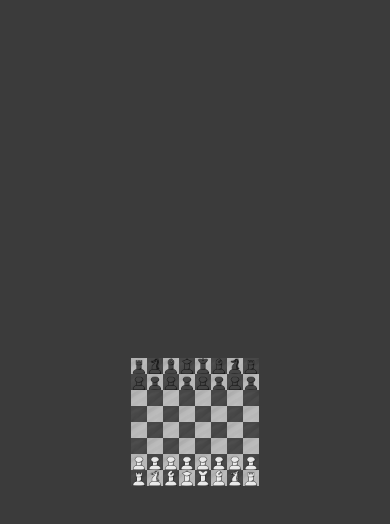
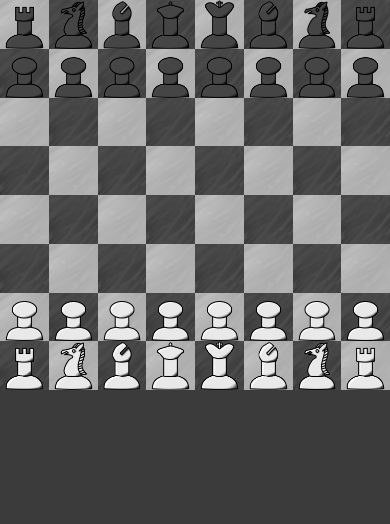
Before and after one commit to JamesLeeks/chess-app, a React (Create React App) app: page / in a window 390 px wide. Shown: the top 524 px of the page. Built offline with nearby package versions, Linux system fonts and the light colour scheme.

Commit message:
switch react app to use grid layout for board

```diff
--- a/src/App.css
+++ b/src/App.css
@@ -2,25 +2,7 @@ body {
   background-color: rgb(59, 59, 59);
 }
 
-.board {
-  font-size: 0;
-  grid-template-columns: repeat(5, 1fr);
-  margin: 0;
-  position: absolute;
-  top: 50%;
-  left: 50%;
-  transform: translate(-50%, -50%);
-  min-width: 400px;
-}
-
-.light-square {
-  background-image: url("images/lightSquares.png");
-}
-
-.dark-square {
-  background-image: url("images/darkSquares.png");
-}
-
+/*
 .light-square-selected {
   background-image: url("images/lightSquareSelected.png");
 }
@@ -35,203 +17,115 @@ body {
 
 .dark-square-move {
   background-image: url("images/darkSquareMoves.png");
+} */
+
+
+.board {
+  display: grid;
+  grid-template-columns: repeat(8, 1fr);
+  max-width: 700px;
 }
 
 .square {
-  width: 96px;
-  height: 96px;
-  display: inline-block;
+  background-image: url("images/darkSquares.png");
+  padding-top: 100%;
+  position: relative;
 }
 
-.square::after {
-  content: " ";
-  background-size: 100% 100%;
-  width: 96px;
-  height: 96px;
-  display: inline-block;
+.square:nth-of-type(16n+1),
+.square:nth-of-type(16n+3),
+.square:nth-of-type(16n+5),
+.square:nth-of-type(16n+7),
+.square:nth-of-type(16n+10),
+.square:nth-of-type(16n+12),
+.square:nth-of-type(16n+14),
+.square:nth-of-type(16n+16) {
+  background-image: url("images/lightSquares.png");
+}
+
+.square.selected {
+  background-image: url("images/darkSquareSelected.png");
+}
+
+.square.selected:nth-of-type(16n+1),
+.square.selected:nth-of-type(16n+3),
+.square.selected:nth-of-type(16n+5),
+.square.selected:nth-of-type(16n+7),
+.square.selected:nth-of-type(16n+10),
+.square.selected:nth-of-type(16n+12),
+.square.selected:nth-of-type(16n+14),
+.square.selected:nth-of-type(16n+16) {
+  background-image: url("images/lightSquareSelected.png");
+}
+
+.square.move-option {
+  background-image: url("images/darkSquareMoves.png");
+}
+
+.square.move-option:nth-of-type(16n+1),
+.square.move-option:nth-of-type(16n+3),
+.square.move-option:nth-of-type(16n+5),
+.square.move-option:nth-of-type(16n+7),
+.square.move-option:nth-of-type(16n+10),
+.square.move-option:nth-of-type(16n+12),
+.square.move-option:nth-of-type(16n+14),
+.square.move-option:nth-of-type(16n+16) {
+  background-image: url("images/lightSquareMoves.png");
+}
+
+.piece {
+  position: absolute;
+  top: 0;
+  left: 0;
+  height: 100%;
+  width: 100%;
+}
+
+.black-rook {
+  content: url("images/blackRook.png");
+}
+
+.black-knight {
+  content: url("images/blackKnight.png");
+}
+
+.black-bishop {
+  content: url("images/blackBishop.png");
+}
+
+.black-queen {
+  content: url("images/blackQueen.png");
+}
+
+.black-king {
+  content: url("images/blackKing.png");
+}
+
+.black-pawn {
+  content: url("images/blackPawn.png");
 }
 
 
-
-
-.black-pawn::after {
-  background-image: url("images/blackPawn.png");
+.white-rook {
+  content: url("images/whiteRook.png");
 }
 
-.white-pawn::after {
-  background-image: url("images/whitePawn.png");
+.white-knight {
+  content: url("images/whiteKnight.png");
 }
 
-.black-rook::after {
-  background-image: url("images/blackRook.png");
+.white-bishop {
+  content: url("images/whiteBishop.png");
 }
 
-.black-queen::after {
-  background-image: url("images/blackQueen.png");
+.white-queen {
+  content: url("images/whiteQueen.png");
 }
 
-.white-queen::after {
-  background-image: url("images/whiteQueen.png");
+.white-king {
+  content: url("images/whiteKing.png");
 }
 
-.black-king::after {
-  background-image: url("images/blackKing.png");
+.white-pawn {
+  content: url("images/whitePawn.png");
 }
-
-.black-bishop::after {
-  background-image: url("images/blackBishop.png");
-}
-
-.white-bishop::after {
-  background-image: url("images/whiteBishop.png");
-}
-
-.white-knight::after {
-  background-image: url("images/whiteKnight.png");
-}
-
-.black-knight::after {
-  background-image: url("images/blackKnight.png");
-}
-
-.white-rook::after {
-  background-image: url("images/whiteRook.png");
-}
-
-.white-king::after {
-  background-image: url("images/whiteKing.png");
-}
-
-/********************************/
-
-/* large desktop screen */
-@media screen and (max-width: 1550px) {
-
-  .square {
-    height: 72px;
-    width: 72px;
-    overflow: hidden;
-  }
-
-  .square::after {
-    width: 72px;
-    height: 72px;
-  }
-
-}
-
-/* medium desktop screen */
-@media screen and (max-width: 1180px) {
-
-  .square {
-    height: 64px;
-    width: 64px;
-    overflow: hidden;
-  }
-
-  .square::after {
-    width: 64px;
-    height: 64px;
-  }
-
-}
-
-/* large tablet */
-@media screen and (max-width: 1040px) {
-
-  .square {
-    height: 48px;
-    width: 48px;
-    overflow: hidden;
-  }
-
-  .square::after {
-    width: 48px;
-    height: 48px;
-  }
-
-}
-
-/* small tablet */
-@media screen and (max-width: 850px) {
-
-  .board {
-    /* min-width: 300px; */
-    min-width: fit-content;
-  }
-
-  .square {
-    height: 32px;
-    width: 32px;
-    overflow: hidden;
-  }
-
-  .square::after {
-    width: 32px;
-    height: 32px;
-  }
-
-}
-
-/* large mobile phone */
-@media screen and (max-width: 450px) {
-
-  .board {
-    /* min-width: 300px; */
-    min-width: fit-content;
-  }
-
-  .square {
-    height: 24px;
-    width: 24px;
-    overflow: hidden;
-  }
-
-  .square::after {
-    width: 24px;
-    height: 24px;
-  }
-
-}
-
-/* small mobile phone */
-@media screen and (max-width: 395px) {
-
-  .board {
-    /* min-width: 300px; */
-    min-width: fit-content;
-  }
-
-  .square {
-    height: 22px;
-    width: 22px;
-    overflow: hidden;
-  }
-
-  .square::after {
-    width: 22px;
-    height: 22px;
-  }
-
-}
-
-/* small mobile phone */
-@media screen and (max-width: 395px) {
-
-  .board {
-    /* min-width: 300px; */
-    min-width: fit-content;
-  }
-
-  .square {
-    height: 16px;
-    width: 16px;
-    overflow: hidden;
-  }
-
-  .square::after {
-    width: 16px;
-    height: 16px;
-  }
-
-}
--- a/src/components/Board.tsx
+++ b/src/components/Board.tsx
@@ -1,5 +1,5 @@
 import { Square } from "./Square";
-import { Board, Position, SquareType } from "../core/models";
+import { Board, Position } from "../core/models";
 
 export type BoardComponentParams = {
 	board: Board;
@@ -17,14 +17,7 @@ export function BoardComponent({
 	const boardContent = [];
 	// for each row:
 	for (let rowIndex = 0; rowIndex < 8; rowIndex++) {
-		// build up rows that are <div><Square... /><Square... /> .... </div>
-		// rowSquares is what goes inside the <div></div>
-		const rowSquares = [];
 		// for each column:
-		let squareType: SquareType = "light";
-		if (rowIndex % 2 > 0) {
-			squareType = "dark";
-		}
 		for (let columnIndex = 0; columnIndex < 8; columnIndex++) {
 			const isSelected =
 				selectedSquare?.row === rowIndex &&
@@ -36,7 +29,6 @@ export function BoardComponent({
 			const square = (
 				<Square
 					key={`column-${columnIndex}}`}
-					squareType={squareType}
 					// look up position from piecePosition
 					chessPiece={board[rowIndex][columnIndex]}
 					selected={isSelected}
@@ -44,19 +36,9 @@ export function BoardComponent({
 					onSquareClick={() => handleClick(rowIndex, columnIndex)}
 				/>
 			);
-			// add square to rowSquares
-			rowSquares.push(square);
-
-			if (squareType === "light") {
-				squareType = "dark";
-			} else {
-				squareType = "light";
-			}
+			// add square to boardContent
+			boardContent.push(square);
 		}
-		// wrap the Squares in a div
-		const row = <div key={`row-${rowIndex}}`}>{rowSquares}</div>;
-		// add row to the board
-		boardContent.push(row);
 	}
 
 	return (
--- a/src/components/Square.tsx
+++ b/src/components/Square.tsx
@@ -1,8 +1,6 @@
-import React from "react";
-import { SquareType, ChessPiece } from "../core/models";
+import { ChessPiece } from "../core/models";
 
 interface SquareProps {
-	squareType: SquareType;
 	chessPiece?: ChessPiece;
 	selected?: boolean;
 	moveOption?: boolean;
@@ -11,8 +9,7 @@ interface SquareProps {
 
 export function Square(props: SquareProps) {
 	// split props out like with an array
-	const { squareType, chessPiece, selected, moveOption, onSquareClick } =
-		props;
+	const { chessPiece, selected, moveOption, onSquareClick } = props;
 	// if chessPiece: build up the class name. else: just make it an empty string
 	const pieceClass = chessPiece
 		? `${chessPiece.colour}-${chessPiece.type}`
@@ -20,16 +17,17 @@ export function Square(props: SquareProps) {
 	//build up the class name
 	let displayType = "";
 	if (selected) {
-		displayType = "-selected";
+		displayType = "selected";
 	} else if (moveOption) {
-		displayType = "-move";
+		displayType = "move-option";
 	}
-	const squareClass = `${squareType}-square${displayType}`;
 
+	const squareContent = chessPiece ? (
+		<div className={`piece ${pieceClass}`}></div>
+	) : undefined;
 	return (
-		<span
-			className={`square ${squareClass} ${pieceClass}`}
-			onClick={onSquareClick}
-		></span>
+		<div className={`square ${displayType}`} onClick={onSquareClick}>
+			{squareContent}
+		</div>
 	);
 }
```
